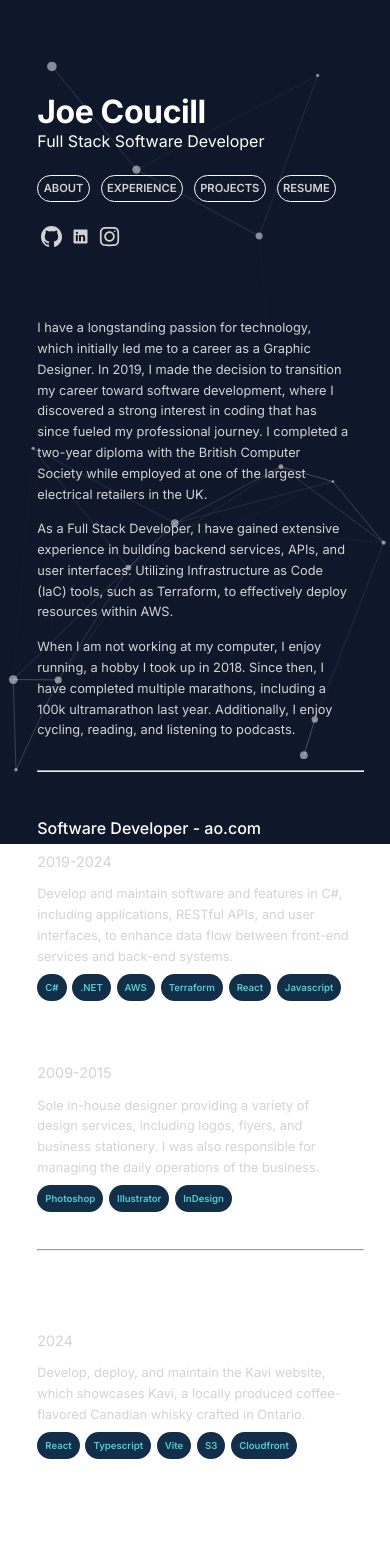
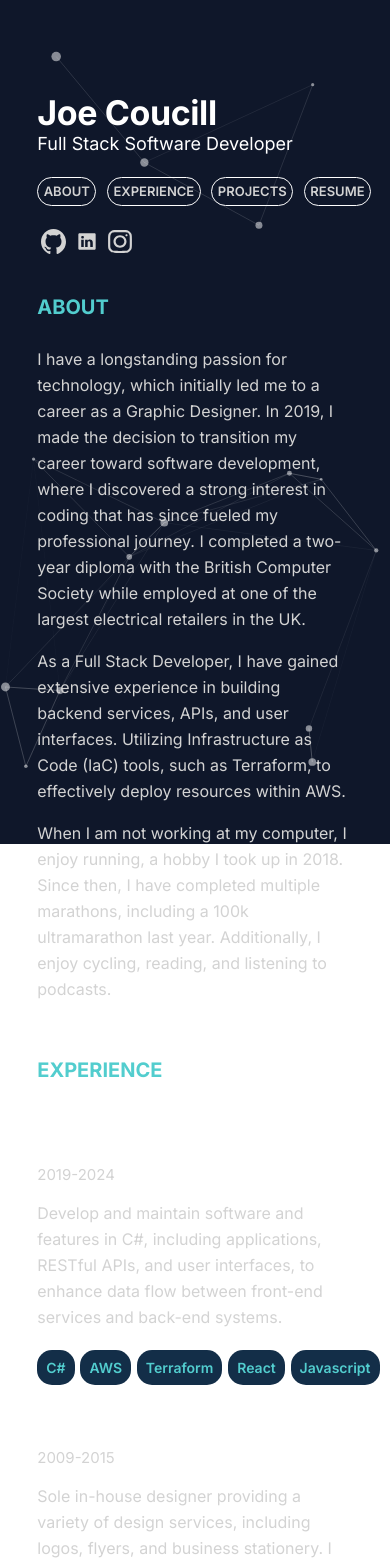
Before and after one commit to JoeCous/portfolio, a React (Vite) app: page / in a window 390 px wide. Shown: the top 1566 px of the page. Before the commit the page ends 1459 px from the top, so only its background shows below. Built offline with nearby package versions, Linux system fonts and the light colour scheme.

Commit message:
chore: tidy up scss and use px for font sizing

```diff
--- a/src/app.scss
+++ b/src/app.scss
@@ -8,88 +8,81 @@ html {
   font-family: variables.$font-stack;
 }
 
+.date {
+  font-size: 15px;
+}
+
+h1 {
+  color: white;
+  letter-spacing: -0.025rem;
+  font-weight: 700;
+  padding-top: 15vh;
+  font-size: 34px;
+  margin: 0;
+}
+
+
+h2 {
+  padding: 3%;
+  margin-bottom: 0;
+  font-size: 20px;
+  color: variables.$teal;
+}
+
+h3 {
+  color: white;
+  font-size: 20px;
+  margin-top: 4%;
+  margin-bottom: 0;
+  font-weight: 800;
+}
+
+.textBlock {
+  width: 30vw;
+  line-height: 1.625;
+  margin-bottom: 4%;
+  font-size: 16px;
+}
+
 .skills {
-  font-size: 0.8rem;
+  font-size: 15px;
 
   span {
     @include variables.skillStyle;
   }
 }
 
-hr {
-  float: left;
-  width: 65%;
-  margin-bottom: 4%;
-}
-
-.date {
-  font-size: 0.9rem;
-}
-
-.textBlock {
-  width: 30vw;
-  line-height: 1.625;
-  margin-bottom: 4%;
-  font-size: 1rem;
-}
-
-
-h1 {
-  color: white;
-  letter-spacing: -0.025rem;
-  font-weight: 700;
-  padding-top: 15vh;
-  font-size: 2rem;
-  margin: 0;
-}
-
-h2 {
-  color: white;
-  font-size: 1.2rem;
-}
-
-h3 {
-  color: white;
-  font-size: 1.3rem;
-  margin-top: 4%;
-  margin-bottom: 0;
-  font-weight: 800;
-}
-
-@media (max-width: 1025px) {
+//Mobile
+@media (max-width: 1023px) {
 
   h1 {
-    letter-spacing: -0.025rem;
-    font-weight: 700;
     padding-top: 10vh;
-    font-size: 2rem;
   }
 
   h2 {
-    color: white;
-    font-size: 1rem;
+    padding-top: 5%;
+    margin-bottom: 0;
+    padding-left: 0;
   }
 
   h3 {
-    font-size: 1rem;
+    font-size: 18px;
     margin: 0;
-    font-weight: 500;
-  }
-
-  hr {
-    width: 90%;
   }
 
   .textBlock {
     width: 80vw;
     line-height: 1.625;
     margin-bottom: 4%;
-    font-size: 0.8rem;
   }
 
   .skills {
-    span {
-      font-size: 0.6rem;
-    }
+    margin-top: 10%;
+    font-size: 14px;
   }
 }
+
+//Tablet
+@media (max-width: 1023px) and (min-height: 900px) {
+
+}
--- a/src/components/about/about.scss
+++ b/src/components/about/about.scss
@@ -23,7 +23,13 @@
 
 #about {
   padding-top: 15vh;
-  padding: 3%;
+  padding-left: 3%;
+
+  .aboutTitle {
+    padding-left: 0;
+    padding-top: 0;
+    margin-top: 0;
+  }
 }
 
   .navItems {
@@ -32,7 +38,6 @@
 
     p {
       padding: 1.5vh;
-      font-size: 1.3rem;
     }
 
     a {
@@ -43,7 +48,7 @@
       border: 2px solid white;
       border-radius: 20px;
       width: 17vw;;
-      font-size: 1rem;
+      font-size: 16px;
       margin-bottom: 5vh;
       text-align: center;
       line-height: 34px;
@@ -67,13 +72,12 @@
     }
   }
 
-//Mobile
-
-@media (max-width: 1025px) {
+  //Mobile
+@media (max-width: 1023px) {
 
   #about {
-    padding-top: 5vh;
     padding-bottom: 2%;
+    padding-top: 10%;
     padding-left: 0;
 }
 
@@ -94,7 +98,7 @@
     a {
       padding: 1.5%;
       display: inline;
-      font-size: 0.7rem;
+      font-size: 13px;
       margin-right: 3%;
       border: 1.7px solid white;
     }
@@ -103,16 +107,10 @@
   .logoContainer {
     margin-top: 2vh;
     width: 75vw;
-    height: 2.5vh;
 
     img {
+      height: 3vh;
       padding: 1vw;
-      object-fit: contain;
-      height: 100%;
     }
   }
   }
-
-
-@media (min-width: 768px) and (max-width: 1023px) {
-}
--- a/src/components/about/about.tsx
+++ b/src/components/about/about.tsx
@@ -36,14 +36,12 @@ export default function About() {
 
         <div className="rightDiv">
         <div id="about">
-        <br></br>
+        <h2 className="aboutTitle">ABOUT</h2>
           <p className="textBlock">{para1}</p>
           <p className="textBlock">{para2}</p>
           <p className="textBlock">{para3}</p>
         </div>
-        <hr></hr>
         <Experience/>
-        <hr></hr>
         <Projects/>
         </div>
       </div>
--- a/src/components/experience/experience.scss
+++ b/src/components/experience/experience.scss
@@ -8,10 +8,9 @@
     @include variables.boxHover;
   }
 
-
-  @media (max-width: 1025px) {
+  @media (max-width: 1023px) {
     .ao, .thinkPrint {
-      width: 80%;
+      width: 75vw;
       padding: 0;
       margin-top: 10%;
       margin-bottom: 10%;
--- a/src/components/experience/experience.tsx
+++ b/src/components/experience/experience.tsx
@@ -7,7 +7,7 @@ export default function Experience() {
   return (
     <>
       <div id="experience">
-        <br></br>
+      <h2 className="experienceTitle">EXPERIENCE</h2>
         <a href="https://www.ao.com" target = "_blank">
         <div className="ao">
           <div className="heading">
@@ -17,7 +17,6 @@ export default function Experience() {
         <p className="textBlock">{aoText}</p>
         <div className="skills">
           <span>C#</span>
-          <span>.NET</span>
           <span>AWS</span>
           <span>Terraform</span>
           <span>React</span>
--- a/src/components/projects/projects.scss
+++ b/src/components/projects/projects.scss
@@ -18,8 +18,8 @@ a {
   }
 
 
-  @media (max-width: 1025px) {
-    .kavi, .jackieApp {
+  @media (max-width: 1023px) {
+    .kavi {
       width: 80%;
       padding: 0;
       margin-top: 10%;
--- a/src/components/projects/projects.tsx
+++ b/src/components/projects/projects.tsx
@@ -6,7 +6,7 @@ export default function Projects() {
     return (
       <>
       <div id="projects">
-      <br></br>
+      <h2 className="projectsTitle">PROJECTS</h2>
       <a href="https://www.kaviwhisky.com" target = "_blank">
         <div className="kavi">
           <h3>Kavi Reserve Whisky</h3>
--- a/src/variables.scss
+++ b/src/variables.scss
@@ -22,10 +22,9 @@ $bold-text: 800;
 
 @mixin skillStyle {
     background-color: $dark-blue;
-    font-size: 0.9rem;
     font-weight: 600;
     margin-right: 2%;
     color: $teal;
-    padding: 8px;
+    padding: 9px;
     border-radius: 15px;
 }
```
